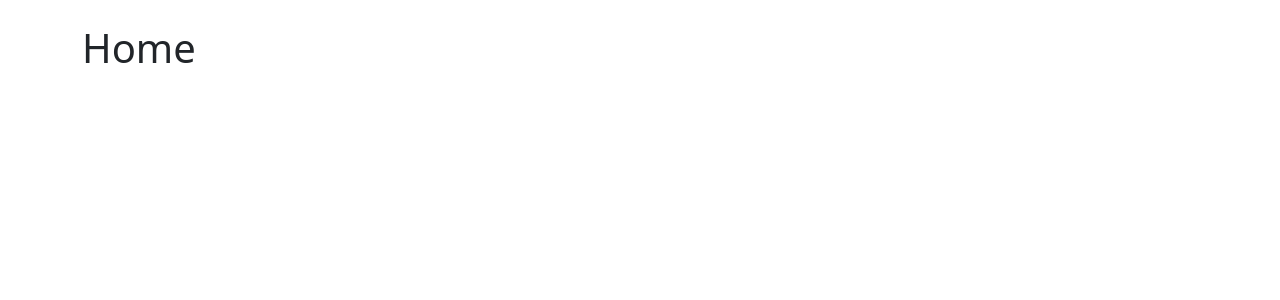
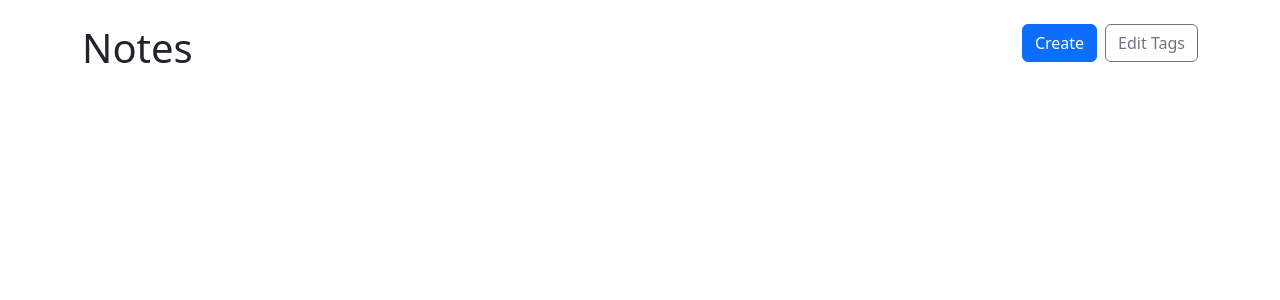
Before and after one commit to keanbayneslow/note-taking, a React (Vite) app: page / in a window 1280 px wide. Shown: the top 300 px of the page. Built offline with nearby package versions, Linux system fonts and the light colour scheme.

Commit message:
adds inital notes list structure

```diff
--- a/src/App.tsx
+++ b/src/App.tsx
@@ -5,6 +5,7 @@ import { NewNote } from "./NewNote";
 import { useLocalStorage } from "./useLocalStorage";
 import { useMemo } from "react";
 import { v4 as uuidV4 } from "uuid";
+import { NoteList } from "./NoteList";
 
 export type Note = {
   id: string;
@@ -60,7 +61,7 @@ function App() {
   return (
     <Container className="my-4">
       <Routes>
-        <Route path="/" element={<h1>Home</h1>} />
+        <Route path="/" element={<NoteList />} />
         <Route
           path="/new"
           element={
--- a/src/NoteForm.tsx
+++ b/src/NoteForm.tsx
@@ -1,7 +1,7 @@
 import { FormEvent, useRef, useState } from "react";
 import { Button, Col, Form, Row, Stack } from "react-bootstrap";
 import CreatableReactSelect from "react-select/creatable";
-import { Link } from "react-router-dom";
+import { Link, useNavigate } from "react-router-dom";
 import { NoteData, Tag } from "./App";
 import { v4 as uuidV4 } from "uuid";
 
@@ -15,6 +15,7 @@ export function NoteForm({ onSubmit, onAddTag, availableTags }: NoteFormProps) {
   const titleRef = useRef<HTMLInputElement>(null);
   const markdownRef = useRef<HTMLTextAreaElement>(null);
   const [selectedTags, setSelectedTags] = useState<Tag[]>([]);
+  const navigate = useNavigate();
 
   function handleSubmit(e: FormEvent) {
     e.preventDefault();
@@ -24,6 +25,8 @@ export function NoteForm({ onSubmit, onAddTag, availableTags }: NoteFormProps) {
       markdown: markdownRef.current!.value,
       tags: selectedTags,
     });
+
+    navigate("..");
   }
 
   return (
--- /dev/null
+++ b/src/NoteList.tsx
@@ -0,0 +1,22 @@
+import { Button, Col, Row, Stack } from "react-bootstrap";
+import { Link } from "react-router-dom";
+
+export function NoteList() {
+  return (
+    <>
+      <Row>
+        <Col>
+          <h1>Notes</h1>
+        </Col>
+        <Col xs="auto">
+          <Stack gap={2} direction="horizontal">
+            <Link to="/new">
+              <Button variant="primary">Create</Button>
+            </Link>
+            <Button variant="outline-secondary">Edit Tags</Button>
+          </Stack>
+        </Col>
+      </Row>
+    </>
+  );
+}
```
